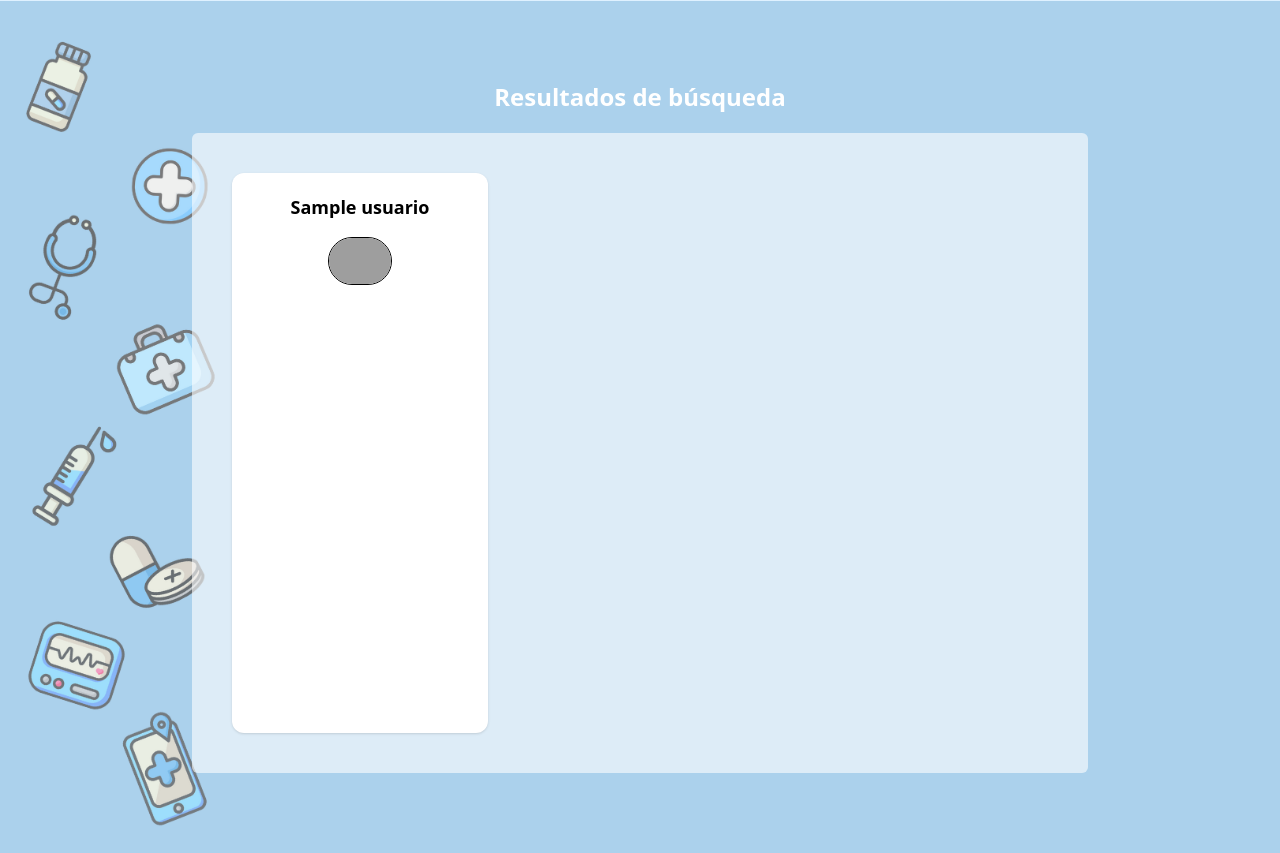
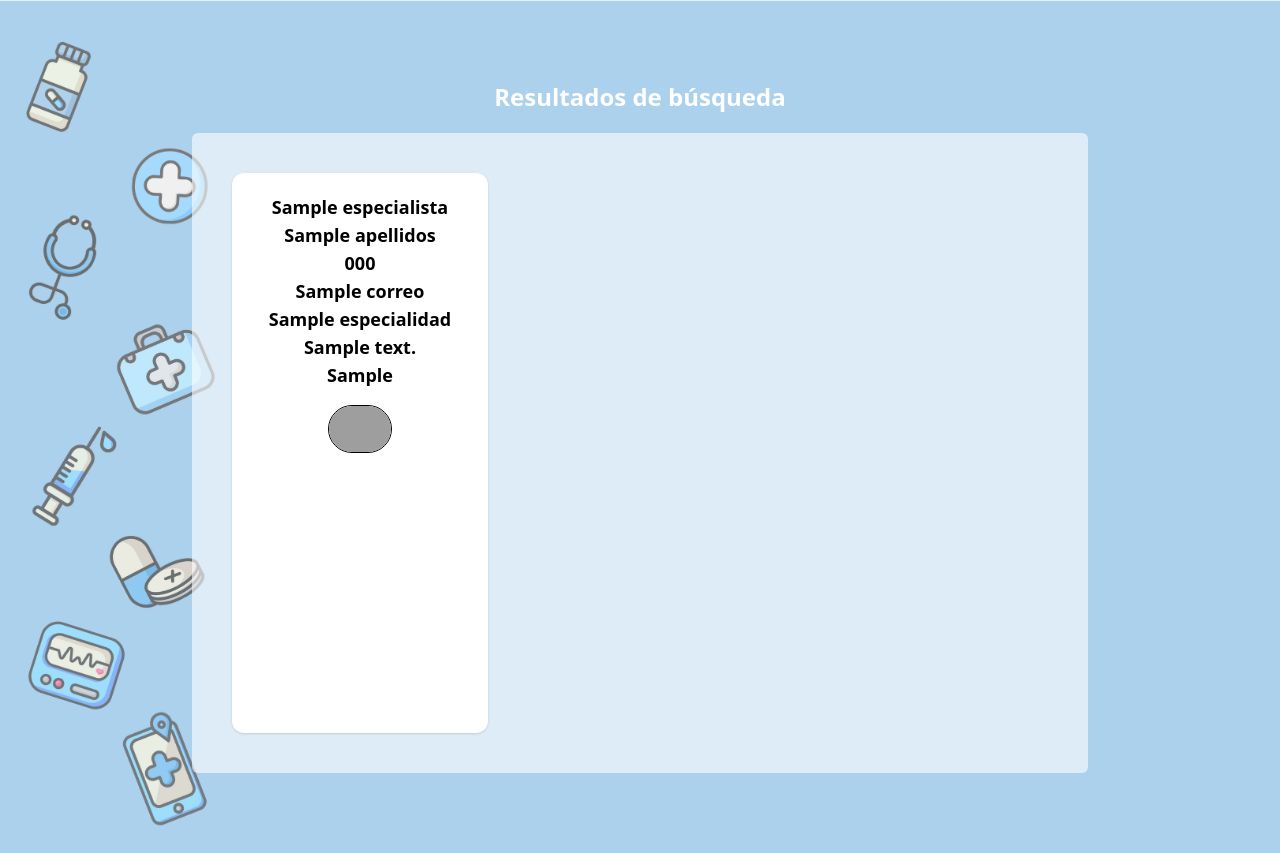
Before and after one commit to dani-pp/PlaniDoc, a Flask app: page /buscador in a window 1280 px wide. Shown: the part 236-1089 px from the top of the page. Run offline with Flask 3, Linux system fonts and the light colour scheme; a database or web service that is not in the repository returns one stand-in record (values such as "Sample title"); style sheets or scripts are compiled from the project's sources; grey boxes are pictures that could not be loaded.

Commit message:
Modificar buscador

```diff
--- a/app.py
+++ b/app.py
@@ -11,7 +11,7 @@ mongo_uri = os.getenv("MONGO_URI")
 client=MongoClient(mongo_uri)
 db = client.get_database("usuarios")
 usuarios = db.usuarios
-
+especialistas= db.usuarios.especialistas
 app.secret_key= os.getenv("SECRET_KEY")
 
 
@@ -23,11 +23,11 @@ def index():
 @app.route("/buscador")
 def buscador():
     termino = request.args.get("busqueda", "").lower()
-    todos_los_usuarios = list(db.usuarios.find())
+    todos_los_usuarios = list(db.especialistas.find())
     if termino:
         resultados = [
             usuario for usuario in todos_los_usuarios
-            if termino in usuario.get("nombre", "").lower()
+             if termino in usuario.get("nombre", "").lower() or termino in usuario.get("especialidad", "").lower()
         ]
     else:
         resultados = todos_los_usuarios
@@ -37,7 +37,8 @@ def buscador():
 
 @app.route("/agendar")
 def agendar():
-    return render_template("buscador.html")
+    todos_los_usuarios= list(db.especialistas.find())
+    return render_template("buscador.html", resultados = todos_los_usuarios)
 
 @app.route("/registro")
 def registro():
--- a/templates/buscador.html
+++ b/templates/buscador.html
@@ -53,6 +53,12 @@
     {% for profesional in resultados %}
       <div class="bg-white shadow rounded-xl p-5 text-center">
         <h3 class="font-semibold text-lg">{{ profesional.nombre}}</h3>
+        <h3 class="font-semibold text-lg">{{ profesional.apellidos}}</h3>
+        <h3 class="font-semibold text-lg">{{ profesional.telefono}}</h3>
+        <h3 class="font-semibold text-lg">{{ profesional.correo}}</h3>
+        <h3 class="font-semibold text-lg">{{ profesional.especialidad}}</h3>
+        <h3 class="font-semibold text-lg">{{ profesional.descripcion}}</h3>
+        <h3 class="font-semibold text-lg">{{ profesional.anos_experiencia}}</h3>
         <img src="https://em-content.zobj.net/source/apple/96/smiling-face-with-smiling-eyes_1f60a.png" class="w-[5vw] mx-auto border border-black rounded-full mt-4">
       </div>
     {% endfor %}
```
